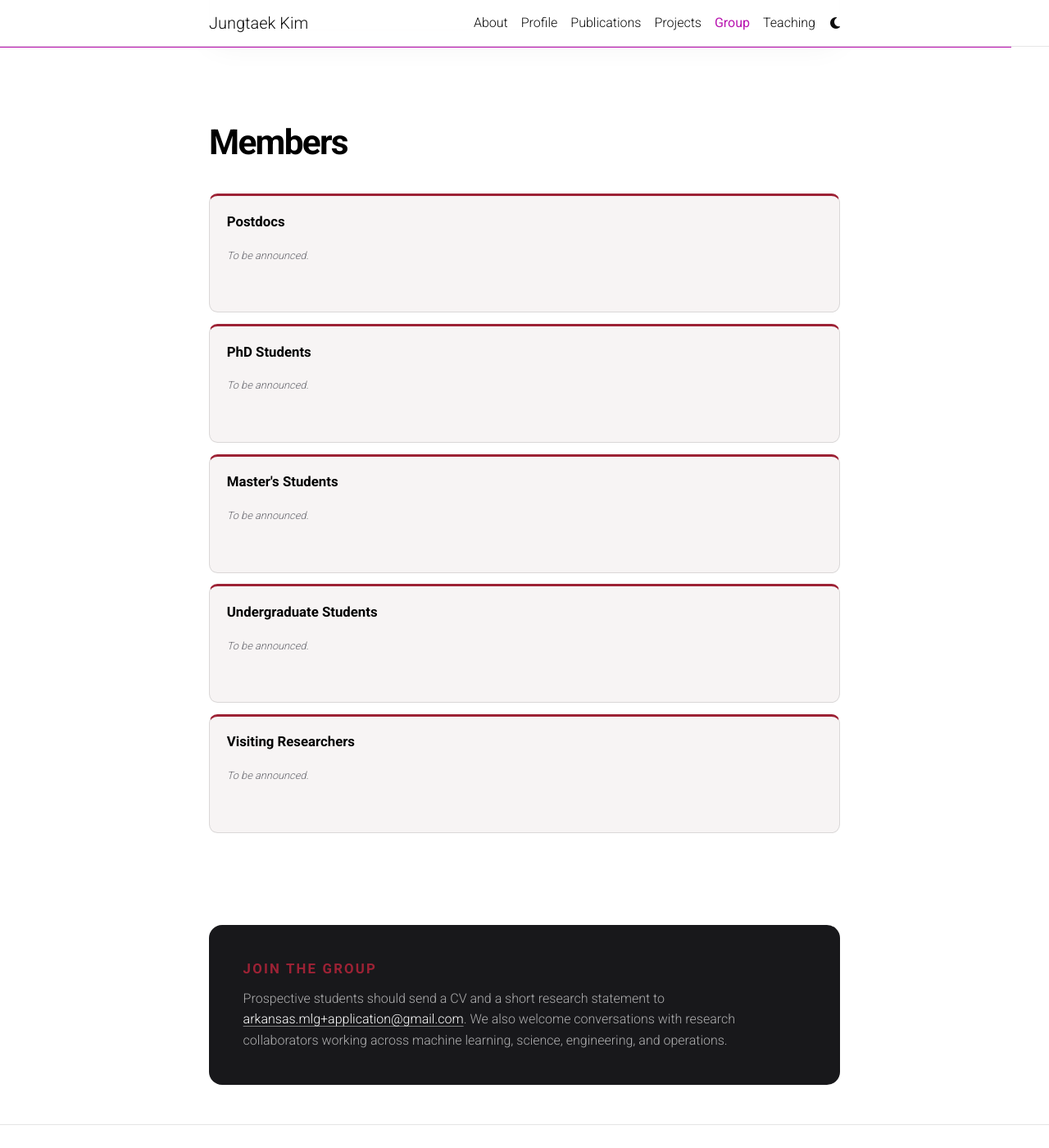
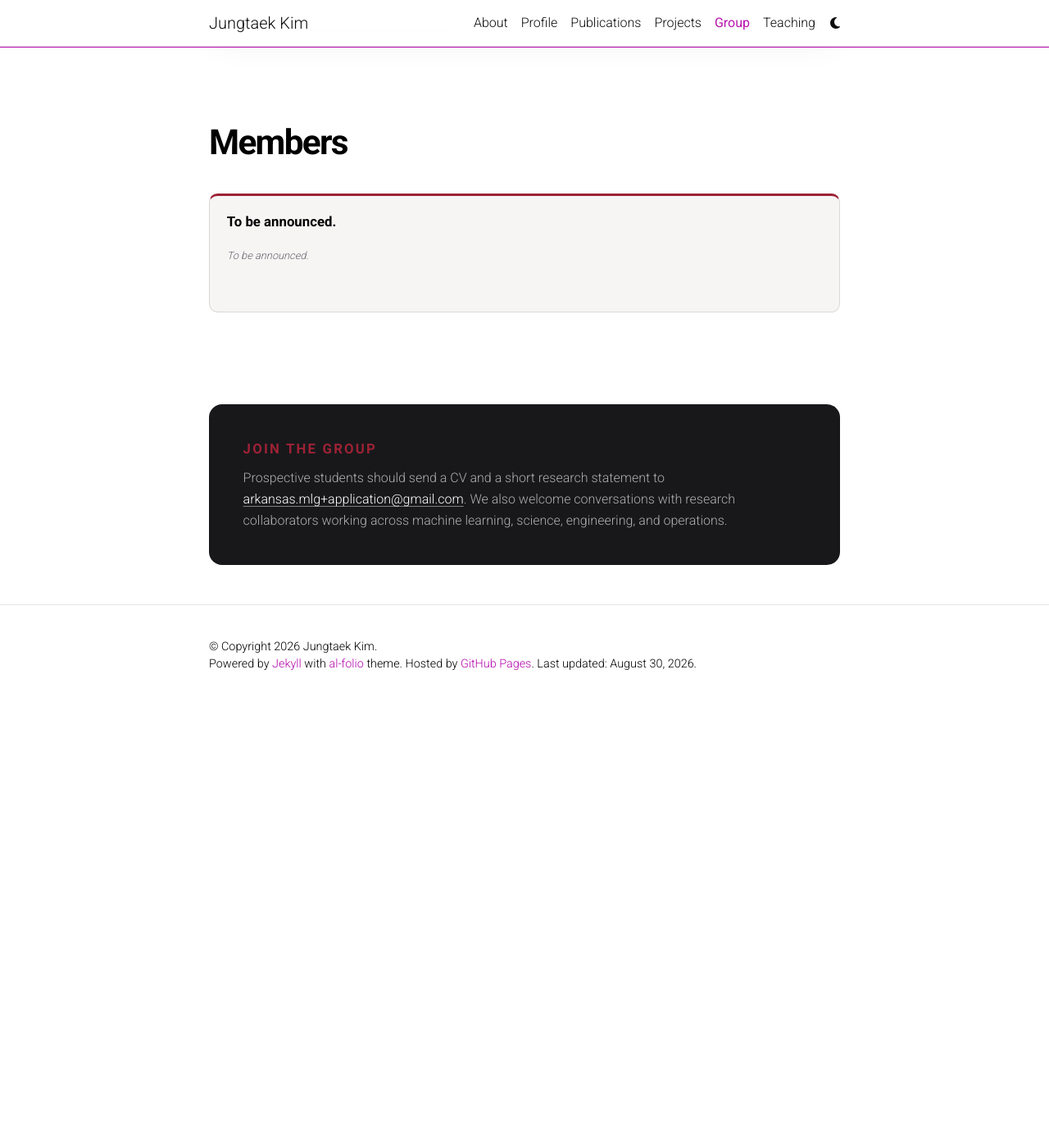
Before and after one commit to jungtaekkim/jungtaekkim.github.io, a Jekyll site: the page built from _pages/group.md, in a window 1280 px wide and 1400 px high, scrolled down 2575 px. Shown: the whole window at 82% size. Built offline with Jekyll 4.4.1, drawn with Linux system fonts in a browser that asks for light colours; comment, search, counter and statistics services are not loaded; a style sheet for code colours, icons or effects is not loaded; after the commit the page ends 3436 px from its top, so only the background shows below that.

Commit message:
Update all

```diff
--- a/_pages/group.md
+++ b/_pages/group.md
@@ -123,39 +123,64 @@ nav_order: 4
     <div class="amlg-member-grid">
 
       <section class="amlg-member-group" aria-labelledby="amlg-postdocs-title">
+        <h3 id="amlg-postdocs-title">To be announced.</h3>
+        <p class="amlg-member-empty">To be announced.</p>
+      </section>
+
+      <!--
+      <section class="amlg-member-group" aria-labelledby="amlg-postdocs-title">
         <h3 id="amlg-postdocs-title">Postdocs</h3>
         <p class="amlg-member-empty">To be announced.</p>
-        <!--
         <article class="amlg-member">
           <h4>Member Name</h4>
           <p>Research interests</p>
         </article>
-        -->
       </section>
+      -->
 
+      <!--
       <section class="amlg-member-group" aria-labelledby="amlg-phd-title">
         <h3 id="amlg-phd-title">PhD Students</h3>
         <p class="amlg-member-empty">To be announced.</p>
-        <!-- Add .amlg-member entries here. -->
+        <article class="amlg-member">
+          <h4>Member Name</h4>
+          <p>Research interests</p>
+        </article>
       </section>
+      -->
 
+      <!--
       <section class="amlg-member-group" aria-labelledby="amlg-masters-title">
         <h3 id="amlg-masters-title">Master's Students</h3>
         <p class="amlg-member-empty">To be announced.</p>
-        <!-- Add .amlg-member entries here. -->
+        <article class="amlg-member">
+          <h4>Member Name</h4>
+          <p>Research interests</p>
+        </article>
       </section>
+      -->
 
+      <!--
       <section class="amlg-member-group" aria-labelledby="amlg-undergraduates-title">
         <h3 id="amlg-undergraduates-title">Undergraduate Students</h3>
         <p class="amlg-member-empty">To be announced.</p>
-        <!-- Add .amlg-member entries here. -->
+        <article class="amlg-member">
+          <h4>Member Name</h4>
+          <p>Research interests</p>
+        </article>
       </section>
+      -->
 
+      <!--
       <section class="amlg-member-group" aria-labelledby="amlg-visiting-title">
         <h3 id="amlg-visiting-title">Visiting Researchers</h3>
         <p class="amlg-member-empty">To be announced.</p>
-        <!-- Add .amlg-member entries here. -->
+        <article class="amlg-member">
+          <h4>Member Name</h4>
+          <p>Research interests</p>
+        </article>
       </section>
+      -->
 
     </div>
   </section>
```
